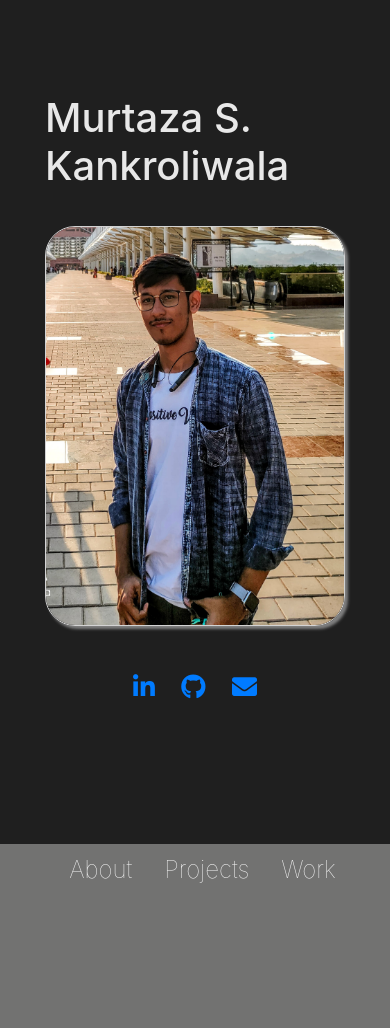
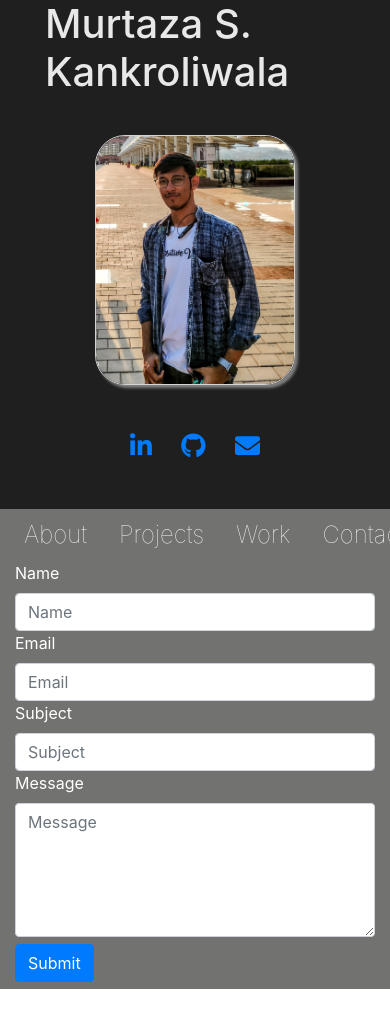
Before and after one commit to Murtazak6/Profile, a React (Create React App) app: page /contact in a window 390 px wide. Shown: the top 1028 px of the page. After the commit the page ends 989 px from the top, so only its background shows below. Built offline with nearby package versions, Linux system fonts and the light colour scheme.

Commit message:
contact and mobile ui

```diff
--- a/package.json
+++ b/package.json
@@ -4,14 +4,19 @@
   "version": "0.1.0",
   "private": true,
   "dependencies": {
+    "@ckeditor/ckeditor5-build-classic": "^29.1.0",
+    "@ckeditor/ckeditor5-build-inline": "^29.1.0",
+    "@ckeditor/ckeditor5-react": "^3.0.2",
     "@testing-library/jest-dom": "^5.12.0",
     "@testing-library/react": "^11.2.7",
     "@testing-library/user-event": "^12.8.3",
+    "emailjs-com": "^3.2.0",
     "react": "^17.0.2",
     "react-dom": "^17.0.2",
     "react-live-clock": "^5.2.0",
     "react-router-dom": "^5.2.0",
     "react-scripts": "4.0.3",
+    "react-toastify": "^7.0.4",
     "react-typing-effect": "^2.0.5",
     "web-vitals": "^1.1.2"
   },
--- a/src/App.css
+++ b/src/App.css
@@ -1,5 +1,6 @@
 ::-webkit-scrollbar {
     width: 10px;
+    height: 5px;
 }
 
   /* Track */
--- a/src/App.js
+++ b/src/App.js
@@ -1,10 +1,14 @@
 import React from 'react';
 import './App.css';
 import Profile from './Component/Profile'
+import { ToastContainer } from 'react-toastify';
+import 'react-toastify/dist/ReactToastify.css';
+
 
 function App() {
   return (
     <div className="App">
+        <ToastContainer />
         <Profile />
     </div>
   );
--- a/src/Component/About/About.js
+++ b/src/Component/About/About.js
@@ -3,7 +3,7 @@ import './about.css'
 import ReactTypingEffect from 'react-typing-effect'
 const About = () => {
     return (
-        <div className="about">
+        <div className={window.screen.width < 900 ? "mobile-about":"about"}>
             {/* <h1>Hi.</h1> */}
             {/* <h1>I 'm Murtaza,</h1> */}
             <div>
--- a/src/Component/About/about.css
+++ b/src/Component/About/about.css
@@ -1,5 +1,10 @@
 .about{
-    height: 93%;
+    height: 92%;
+    display: flex;
+    justify-content: center;
+    flex-direction: column;
+}
+.mobile-about{
     display: flex;
     justify-content: center;
     flex-direction: column;
--- a/src/Component/AppLayout.js
+++ b/src/Component/AppLayout.js
@@ -4,6 +4,7 @@ import About from './About/About'
 import Project from './Projects/Project'
 import Work from './Work/Works'
 import Header from './Header/Header'
+import Contact from './Contact/Contact'
 const AppLayout = () => {
     return (
         <Router>
@@ -14,6 +15,7 @@ const AppLayout = () => {
                 <Route path="/" component={About} exact />
                 <Route path="/projects" component={Project} exact />
                 <Route path="/work" component={Work} exact />
+                <Route path="/contact" component={Contact} exact />
             </Switch>
         </Router>
     )
--- /dev/null
+++ b/src/Component/Contact/Contact.js
@@ -0,0 +1,91 @@
+import React, {useState} from 'react'
+// import { CKEditor } from '@ckeditor/ckeditor5-react';
+// import InlineEditor from '@ckeditor/ckeditor5-build-inline'
+import './contact.css'
+import emailjs from 'emailjs-com'
+import { toast } from 'react-toastify';
+
+const Contact = () => {
+    const [content, setContent] = useState('')
+    const [name, setName] = useState('')
+    const [email, setEmail] = useState('')
+    const [subject, setSubject] = useState('')
+    const [disable, setDisable] = useState(false)
+    const sendEmail = (e) => {
+        if((content !== '' && content !== null && content !== undefined) &&
+            (name !== '' && name !== null && name !== undefined) &&
+            (email !== '' && email !== null && email !== undefined) &&
+            (subject !== '' && subject !== null && subject !== undefined)){
+            // e.preventDefault();
+            // emailjs.send('service_sc6hxk5', 'template_qehbtoy', {
+            //     name: name,
+            //     email: email,
+            //     subject: subject,
+            //     message: content
+            // }, 'user_minqCOuSYQdQPwDjoVYj9')
+            // .then((result) => {
+            //     console.log(result.text);
+                setContent('')
+                setEmail('')
+                setSubject('')
+                setName('')
+                setDisable(true)
+                toast.success('Your message is sent. Please wait...\n Murtaza will contact you soon.')
+            // }, (error) => {
+            //     console.log(error.text);
+            // });
+        } else {
+            toast.info('Please enter all fields')
+        }
+    }
+    return (
+        <div className="container">
+                <div className="">
+                    <label>Name</label>
+                    <div>
+                        <input type="text" className="form-control" value={name} placeholder="Name" name="name" onInput={e => setName(e.target.value)}></input>
+                    </div>
+                </div>
+                <div className="">
+                    <label>Email</label>
+                    <div>
+                        <input type="text" className="form-control" value={email} placeholder="Email" name="email" onInput={e => setEmail(e.target.value)}></input>
+                    </div>
+                </div>
+                <div className="">
+                    <label>Subject</label>
+                    <div>
+                        <input type="text" className="form-control" value={subject} placeholder="Subject" name="subject" onInput={e => setSubject(e.target.value)}></input>
+                    </div>
+                </div>
+                <div className="">
+                    <label>Message</label>
+                    <div className="font-color">
+                        <textarea className="form-control" rows="5" value={content} placeholder={"Message"} onChange={e => setContent(e.target.value)}></textarea>
+                        {/* <CKEditor
+                            editor={ InlineEditor }
+                            data={content}
+                            onReady={ editor => {
+                                // You can store the "editor" and use when it is needed.
+                                console.log( 'Editor is ready to use!', editor );
+                            }}
+                            onChange={ ( event, editor ) => {
+                                const data = editor.getData();
+                                setContent(data)
+                                console.log( { event, editor, data } );
+                            }}
+                            onBlur={ ( event, editor ) => {
+                                console.log( 'Blur.', editor );
+                            } }
+                            onFocus={ ( event, editor ) => {
+                                console.log( 'Focus.', editor );
+                            } }
+                        /> */}
+                    </div>
+                </div>
+                <button className="btn btn-primary" disabled={disable} style={{margin:'2% 0', color:"white"}} onClick={sendEmail}>Submit</button>
+        </div>
+    )
+}
+
+export default Contact
--- /dev/null
+++ b/src/Component/Contact/contact.css
@@ -0,0 +1,5 @@
+.font-color{
+    color: black;
+    background-color: white;
+    border-radius: 5px;
+}
--- a/src/Component/Header/Header.js
+++ b/src/Component/Header/Header.js
@@ -5,9 +5,10 @@ import { Link, withRouter } from 'react-router-dom'
 const Header = () => {
     return (
         <div className="inline-header">
-            <Link className="nav-link text" to="/" style={{color:'whitesmoke'}}>About</Link>
+            <Link className="nav-link text" to="/" style={{color:'whitesmoke', marginLeft: window.screen.width > 900? '':'10%'}}>About</Link>
             <Link className="nav-link text" to="/projects"  style={{color:'whitesmoke'}}>Projects</Link>
             <Link className="nav-link text" to="/work"  style={{color:'whitesmoke'}}>Work</Link>
+            <Link className="nav-link text" to="/contact"  style={{color:'whitesmoke'}}>Contact</Link>
         </div>
     )
 }
--- a/src/Component/Header/header.css
+++ b/src/Component/Header/header.css
@@ -8,4 +8,6 @@
     display: flex;
     justify-content: center;
     flex-direction: row;
+    overflow-y: hidden;
+    overflow-x: auto;
 }
--- a/src/Component/Work/Works.js
+++ b/src/Component/Work/Works.js
@@ -47,7 +47,7 @@ const Work = () => {
     }, [])
     return (
         <div style={{overflowY:'scroll',overflowX:'hidden', height:'90vh'}}>
-            <h1>Personal Projects</h1>
+            <h1>Work Experience</h1>
             <div>
                 {worklist.map((work, index) => {
                     return <div key={`project${index}`}>
--- a/src/Component/profile.css
+++ b/src/Component/profile.css
@@ -7,7 +7,9 @@
 }
 .left-col{
     display: flex;
-    height: 100vh;
+    /* height: 100vh; */
+    min-height: 100vh;
+    flex-basis: 100%;
     background: #1f1f1f;
     justify-content: center;
     flex-direction: column;
@@ -15,17 +17,26 @@
 }
 .profile-background{
     background-color: #727271;
-    height: 100vh;
+    flex-basis: 100%;
+    min-height: 100vh;
     padding: 0 0 0 15px;
     width: 100%;
     color: white;
 }
 @media only screen and (max-width: 900px) {
     .profile_img {
-        height: 400px;
-        width: 300px;
+        height: 250px;
+        width: 200px;
         border: 1px solid lightgrey;
         border-radius: 30px;
         box-shadow: 3px 3px 3px grey;
     }
+    .profile-background{
+        padding: 0;
+        min-height: 100%;
+    }
+    .left-col{
+        padding: 0;
+        min-height: auto;
+    }
   }
```
Also changed, not shown: 1 other file (tests, documents, lock files or other folders).
